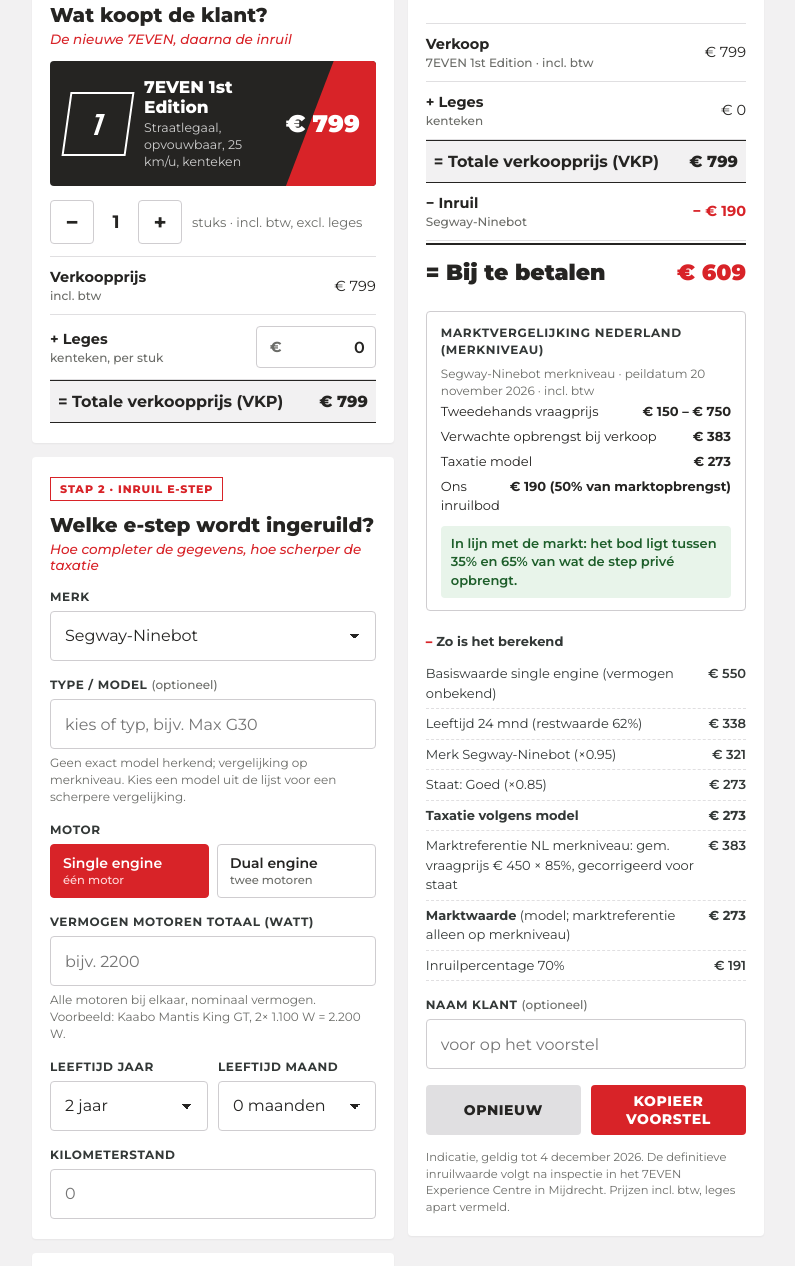
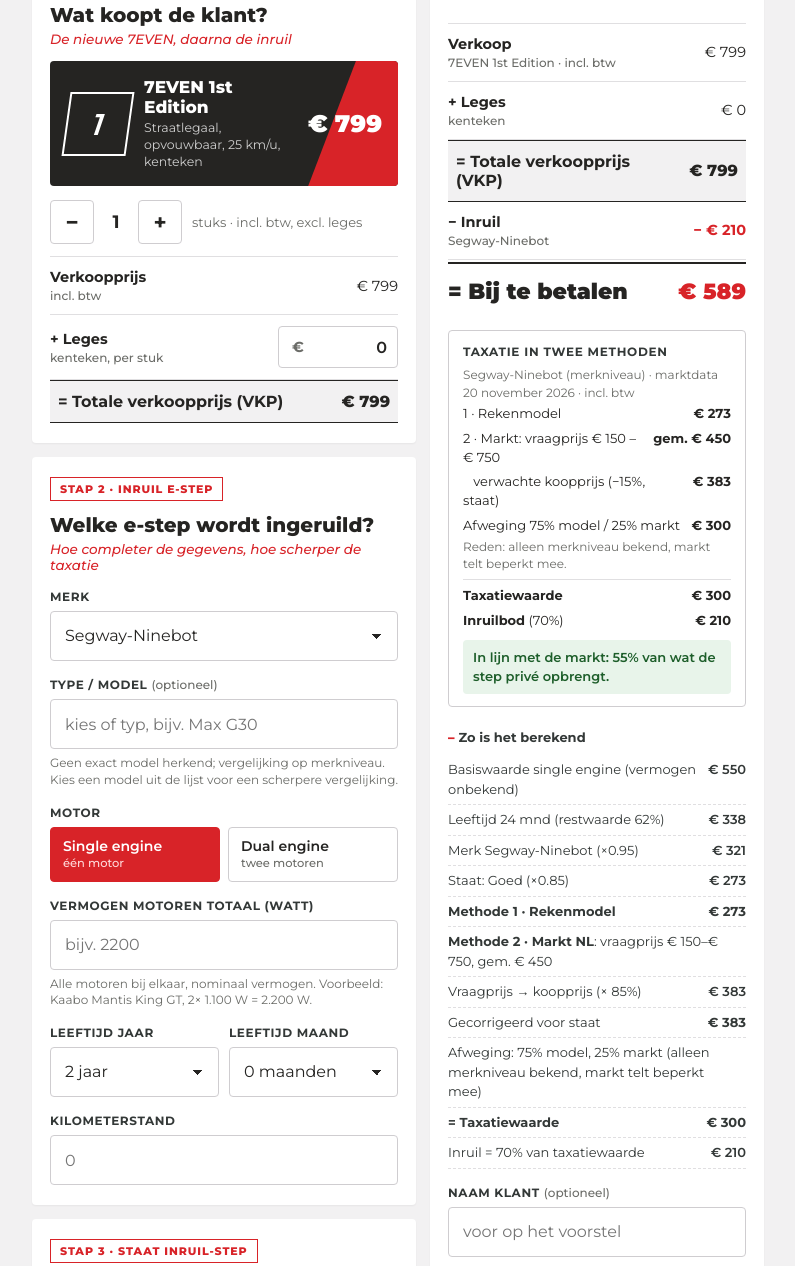
Before and after one commit to logmein-mm/7even, a plain HTML site: page index.html in a window 1280 px wide. Shown: the part 268-1534 px from the top of the page, without its empty margins (242-1037 px from the left). Drawn offline with Linux system fonts and the light colour scheme.

Commit message:
Taxatie in twee methoden (rekenmodel en markt) met expliciete afweging (#12)
Claude-Session: https://claude.ai/code/session_01EAeADpNYHdPNGJec6zAyjJ

Co-authored-by: Claude <noreply@anthropic.com>

```diff
--- a/index.html
+++ b/index.html
@@ -269,7 +269,7 @@ details[open] summary::before{content:"– "}
     <li><b>Basiswaarde.</b> De waarde in Nederland op basis van het totale motorvermogen: 250 W ±€380, 350 W ±€550, 500 W ±€680, 1.000 W ±€940, 2.000 W ±€1.360, 3.000 W ±€1.790, 5.000 W ±€2.470 (daartussen naar verhouding). Deze waarden liggen ongeveer 15% onder de nieuwprijs, omdat de meeste steps geen kenteken hebben (zie punt 2). Is het vermogen onbekend, dan geldt <span data-s="refSingle"></span> voor een single engine en <span data-s="refDual"></span> voor een dual engine. Voor merken met een vaste nieuwprijs geldt die prijs: 7EVEN €799, Selana Alpha €1.900, Selana Nova €1.100, StapStep €630.</li>
     <li><b>Afschrijving.</b> <span data-s="dropY1" data-u="%"></span> waardeverlies in het eerste jaar, daarna <span data-s="dropYn" data-u="%"></span> per jaar. De restwaarde is nooit lager dan <span data-s="floor" data-u="%"></span> van de basiswaarde.</li>
     <li><b>Correcties.</b> Een merkfactor (0,50 tot 1,00), dual engine <span data-s="dual" data-u="%" data-p="+"></span> (alleen als het vermogen onbekend is), kilometers boven <span data-s="kmYear" data-u=" km"></span> per jaar (<span data-s="kmPen" data-u="%"></span> per 1.000 km, maximaal <span data-s="kmMax" data-u="%"></span>), staat (×1,00 als nieuw tot ×0,25 slecht), rijdt niet (<span data-s="notRiding" data-u="%"></span>), onderhoud met bonnen (+<span data-s="maintProof" data-u="%"></span>) of geen/onbekend onderhoud (−<span data-s="maintNone" data-u="%"></span>), geen aankoopbewijs (−<span data-s="noReceipt" data-u="%"></span>), geen adapter (−<span data-s="noCharger"></span>). De uitkomst is de <b>marktwaarde</b>: wat de step particulier in Nederland ongeveer opbrengt.</li>
-    <li><b>Marktvergelijking (automatisch).</b> Voor bekende merken en modellen kent de calculator de Nederlandse marktprijzen: tweedehands vraagprijzen, refurbished-prijzen en nieuwprijzen. De verwachte opbrengst is <span data-s="mktReal" data-u="%"></span> van de gemiddelde vraagprijs, gecorrigeerd voor staat en of de step rijdt. Bij een herkend model telt die marktreferentie voor <span data-s="mktWeight" data-u="%"></span> mee in de marktwaarde. Daarnaast toetst de calculator het inruilbod: tussen <span data-s="bandLow" data-u="%"></span> en <span data-s="bandHigh" data-u="%"></span> van de marktopbrengst is in lijn met de markt.</li>
+    <li><b>Marktvergelijking (automatisch).</b> Voor bekende merken en modellen kent de calculator de Nederlandse marktprijzen: tweedehands vraagprijzen, refurbished-prijzen en nieuwprijzen. De verwachte opbrengst is <span data-s="mktReal" data-u="%"></span> van de gemiddelde vraagprijs, gecorrigeerd voor staat en of de step rijdt. De taxatiewaarde is een afweging van twee methoden: het rekenmodel en de markt. Bij een exact herkend model telt de markt voor <span data-s="mktWeight" data-u="%"></span> mee, 10 procentpunt meer bij een smalle prijsrange en 10 minder bij een grote spreiding. Bij alleen merkniveau telt de markt voor 25% mee, bij weinig aanbod voor 40%. Daarnaast toetst de calculator het inruilbod: tussen <span data-s="bandLow" data-u="%"></span> en <span data-s="bandHigh" data-u="%"></span> van de marktopbrengst is in lijn met de markt.</li>
     <li><b>Inruilwaarde.</b> 7EVEN biedt <span data-s="trade" data-u="%"></span> van de marktwaarde. Het verschil dekt het controleren en opknappen, de garantie bij doorverkoop, de tijd tot verkoop en de marge. Afgerond naar beneden op <span data-s="round"></span>.</li>
     <li><b>Grenzen.</b> De klant krijgt altijd minimaal <span data-s="minTrade"></span>, ook als de step geen waarde heeft, en maximaal <span data-s="maxTrade"></span> per step.</li>
   </ol>
@@ -345,8 +345,8 @@ const DEFAULTS = {
   maintNone: 10,       // % aftrek geen/onbekend onderhoud
   mktReal: 85,         // % van de gemiddelde vraagprijs dat een step echt opbrengt
   mktWeight: 50,       // % gewicht van de marktreferentie in de marktwaarde
-  bandLow: 35,         // inruil onder dit % van de marktopbrengst = laag
-  bandHigh: 65,        // inruil boven dit % van de marktopbrengst = hoog
+  bandLow: 50,         // inruil onder dit % van de marktopbrengst = laag
+  bandHigh: 85,        // inruil boven dit % van de marktopbrengst = hoog
   notRiding: 35,       // % van waarde als step niet rijdt
   noReceipt: 5,        // % aftrek zonder aankoopbewijs
   tyres: 40,           // € aftrek banden/remmen
@@ -482,7 +482,7 @@ const SETDEF = [
   ["trade","Inruilpercentage","% van marktwaarde"],
   ["Marktvergelijking NL",null],
   ["mktReal","Opbrengst t.o.v. gemiddelde vraagprijs","%"],
-  ["mktWeight","Gewicht marktreferentie in marktwaarde","%"],
+  ["mktWeight","Basisgewicht markt bij exact model","% (±10 naar spreiding)"],
   ["bandLow","Inruil laag onder","% van marktopbrengst"],
   ["bandHigh","Inruil hoog boven","% van marktopbrengst"],
   ["round","Afronden naar beneden op","€"],
@@ -578,49 +578,66 @@ function calc(){
   let market = v;
   const mdlTxt = ($('model').value||'').trim();
   const rf = refFor(brand[0], mdlTxt);
-  let mk = null;
+  // Methode 1: rekenmodel
+  const m1 = modelMarket;
+  rows.push(['<b>Methode 1 · Rekenmodel</b>', '<b>'+eur(m1)+'</b>']);
+  // Methode 2: markt (internet vraagprijzen -> verwachte koopprijs)
+  let mk = null, w = 0, why = '';
   if(rf && rf.r.used){
-    const mid=(rf.r.used[0]+rf.r.used[1])/2;
-    let real = mid*S.mktReal/100*(c[3]/0.85);
-    if(st.rides==='no') real *= S.notRiding/100;
-    mk = {mid, real};
-    rows.push(['<b>Taxatie volgens model</b>', '<b>'+eur(modelMarket)+'</b>']);
-    rows.push([`Marktreferentie NL ${rf.r.m}: gem. vraagprijs ${eur(mid)} × ${S.mktReal}%, gecorrigeerd voor staat`, eur(real)]);
-    if(rf.exact){
-      market = modelMarket*(1-S.mktWeight/100) + real*S.mktWeight/100;
-      rows.push([`<b>Marktwaarde</b> (${100-S.mktWeight}% model, ${S.mktWeight}% markt)`, '<b>'+eur(market)+'</b>']);
-    } else {
-      rows.push(['<b>Marktwaarde</b> (model; marktreferentie alleen op merkniveau)', '<b>'+eur(market)+'</b>']);
-    }
+    const lo=rf.r.used[0], hi=rf.r.used[1], mid=(lo+hi)/2;
+    const koop = mid*S.mktReal/100;                     // vraagprijs -> koopprijs
+    let m2 = koop*(c[3]/0.85);                          // gecorrigeerd voor staat (advertenties ≈ 'goed')
+    if(st.rides==='no') m2 *= S.notRiding/100;
+    const spread = lo>0 ? hi/lo : 3;
+    if(!rf.exact){ w = 25; why = 'alleen merkniveau bekend, markt telt beperkt mee'; }
+    else if(rf.r.note){ w = 40; why = 'weinig aanbod in NL, markt deels geschat'; }
+    else if(spread<=1.8){ w = Math.min(70, S.mktWeight+10); why = 'exact model met smalle prijsrange, markt is betrouwbaar'; }
+    else if(spread<=2.6){ w = S.mktWeight; why = 'exact model, gemiddelde prijsspreiding'; }
+    else { w = Math.max(30, S.mktWeight-10); why = 'exact model maar grote prijsspreiding, model telt zwaarder'; }
+    const diff = Math.abs(m2-m1)/Math.max(m1,m2)*100;
+    mk = {lo, hi, mid, koop, m2, w, why, diff, real:m2};
+    rows.push([`<b>Methode 2 · Markt NL</b>: vraagprijs ${eur(lo)}–${eur(hi)}, gem. ${eur(mid)}`, '']);
+    rows.push([`Vraagprijs → koopprijs (× ${S.mktReal}%)`, eur(koop)]);
+    rows.push([`Gecorrigeerd voor staat${st.rides==='no'?' en rijdt niet':''}`, '<b>'+eur(m2)+'</b>']);
+    market = m1*(1-w/100) + m2*w/100;
+    rows.push([`Afweging: ${100-w}% model, ${w}% markt (${why})`, '']);
+    rows.push(['<b>= Taxatiewaarde</b>', '<b>'+eur(market)+'</b>']);
   } else {
-    rows.push(['<b>Marktwaarde</b>', '<b>'+eur(market)+'</b>']);
+    rows.push(['Methode 2 · Markt NL: geen bruikbare vraagprijzen gevonden', '–']);
+    rows.push(['<b>= Taxatiewaarde</b> (100% model)', '<b>'+eur(market)+'</b>']);
   }
   $('refHint').textContent = rf ? (rf.exact ? `Marktreferentie gevonden: ${rf.r.b.replace(/ \(.*\)/,'')} ${rf.r.m}.` : `Geen exact model herkend; vergelijking op merkniveau. Kies een model uit de lijst voor een scherpere vergelijking.`) : 'Voor dit merk is geen Nederlandse marktreferentie gevonden; de taxatie volgt het model.';
   let t = market * S.trade/100;
-  rows.push([`Inruilpercentage ${S.trade}%`, eur(t)]);
-  if(t > S.maxTrade){ t = S.maxTrade; rows.push([`Begrensd op maximum`, eur(t)]); }
+  rows.push([`Inruil = ${S.trade}% van taxatiewaarde`, eur(t)]);
+  const capped = t > S.maxTrade;
+  if(capped){ t = S.maxTrade; rows.push([`Begrensd op maximum`, eur(t)]); }
   const r = Math.max(1,S.round);
   t = Math.floor(t/r)*r;
   if(t < S.minTrade){ t = S.minTrade; rows.push([`Minimale inruilwaarde (gegarandeerd)`, eur(t)]); }
   const prem = t>0 ? S.premium : 0;
-  let box = '';
-  if(rf){
-    const r=rf.r;
-    box += `<h5>Marktvergelijking Nederland${rf.exact?'':' (merkniveau)'}</h5><p class="muted">${r.b.replace(/ \(.*\)/,'')} ${r.m} · peildatum ${PEIL} · incl. btw</p>`;
-    if(r.used) box += `<div><span>Tweedehands vraagprijs</span><span>${eur(r.used[0])} – ${eur(r.used[1])}</span></div>`;
-    if(r.refurb) box += `<div><span>Refurbished NL vanaf</span><span>${eur(r.refurb)}</span></div>`;
-    if(r.nieuw) box += `<div><span>Nieuwprijs NL</span><span>${r.nieuw}</span></div>`;
-    if(mk){
-      box += `<div><span>Verwachte opbrengst bij verkoop</span><span>${eur(mk.real)}</span></div>`;
-      box += `<div><span>Taxatie model</span><span>${eur(modelMarket)}</span></div>`;
-      const pct = mk.real>0 ? t/mk.real*100 : 0;
-      box += `<div><span>Ons inruilbod${t===S.minTrade?' (gegarandeerd minimum)':''}</span><span>${eur(t)} (${Math.round(pct)}% van marktopbrengst)</span></div>`;
-      if(pct < S.bandLow) box += `<span class="verdict lo">Laag ten opzichte van de markt. Privé brengt deze step ongeveer ${eur(mk.real)} op; de klant kan het bod te laag vinden.</span>`;
-      else if(pct > S.bandHigh) box += `<span class="verdict hi">Hoog ten opzichte van de markt. Weinig ruimte voor opknappen en marge; beoordeel de step kritisch.</span>`;
-      else box += `<span class="verdict ok">In lijn met de markt: het bod ligt tussen ${S.bandLow}% en ${S.bandHigh}% van wat de step privé opbrengt.</span>`;
-    } else if(r.note){ box += `<span class="verdict lo">${r.note}</span>`; }
+  let box = `<h5>Taxatie in twee methoden</h5>`;
+  if(rf) box += `<p class="muted">${rf.r.b.replace(/ \(.*\)/,'')} ${rf.r.m==='merkniveau'?'':rf.r.m}${rf.exact?'':' (merkniveau)'} · marktdata ${PEIL} · incl. btw</p>`;
+  box += `<div><span>1 · Rekenmodel</span><span>${eur(m1)}</span></div>`;
+  if(mk){
+    box += `<div><span>2 · Markt: vraagprijs ${eur(mk.lo)} – ${eur(mk.hi)}</span><span>gem. ${eur(mk.mid)}</span></div>`;
+    box += `<div><span>&nbsp;&nbsp;&nbsp;verwachte koopprijs (−${100-S.mktReal}%, staat)</span><span>${eur(mk.m2)}</span></div>`;
+    if(rf.r.refurb) box += `<div><span>&nbsp;&nbsp;&nbsp;refurbished NL vanaf</span><span>${eur(rf.r.refurb)}</span></div>`;
+    if(rf.r.nieuw) box += `<div><span>&nbsp;&nbsp;&nbsp;nieuwprijs NL</span><span>${rf.r.nieuw}</span></div>`;
+    box += `<div><span>Afweging ${100-mk.w}% model / ${mk.w}% markt</span><span>${eur(market)}</span></div>`;
+    box += `<p class="muted">Reden: ${mk.why}.</p>`;
+    if(mk.diff>=35) box += `<span class="verdict lo">De methoden verschillen ${Math.round(mk.diff)}%. Controleer model, uitvoering en staat; de afweging dempt het verschil, maar beoordeel de step zelf.</span>`;
   } else {
-    box = `<h5>Marktvergelijking Nederland</h5><p class="muted">Voor dit merk is geen Nederlandse marktreferentie gevonden. De taxatie volgt het rekenmodel.</p>`;
+    box += `<div><span>2 · Markt NL</span><span>geen data</span></div><p class="muted">Taxatie volgt volledig het rekenmodel.</p>`;
+  }
+  box += `<div style="border-top:1px solid var(--grey);margin-top:6px;padding-top:6px"><span><b>Taxatiewaarde</b></span><span>${eur(market)}</span></div>`;
+  box += `<div><span><b>Inruilbod</b> (${S.trade}%${capped?', begrensd':''}${t===S.minTrade?', minimum':''})</span><span>${eur(t)}</span></div>`;
+  if(mk){
+    const pct = mk.m2>0 ? t/mk.m2*100 : 0;
+    if(t===S.minTrade && market*S.trade/100 < S.minTrade) box += `<span class="verdict lo">Gegarandeerd minimum: de step is minder waard dan ${eur(S.minTrade)}, maar de klant krijgt dit bedrag altijd.</span>`;
+    else if(capped) box += `<span class="verdict lo">Deze step is meer waard dan het maximale inruilbod. Privé brengt hij ongeveer ${eur(mk.m2)} op; de klant verkoopt hem waarschijnlijk liever zelf.</span>`;
+    else if(pct < S.bandLow) box += `<span class="verdict lo">Laag t.o.v. de markt (${Math.round(pct)}% van de koopprijs). De klant kan het bod te laag vinden.</span>`;
+    else if(pct > S.bandHigh) box += `<span class="verdict hi">Hoog t.o.v. de markt (${Math.round(pct)}% van de koopprijs). Weinig ruimte voor opknappen en marge.</span>`;
+    else box += `<span class="verdict ok">In lijn met de markt: ${Math.round(pct)}% van wat de step privé opbrengt.</span>`;
   }
   $('mktBox').innerHTML = box;
   const legesPer = Math.max(0, parseFloat(($('legesIn').value||'0').replace(',','.')) || 0);
```
